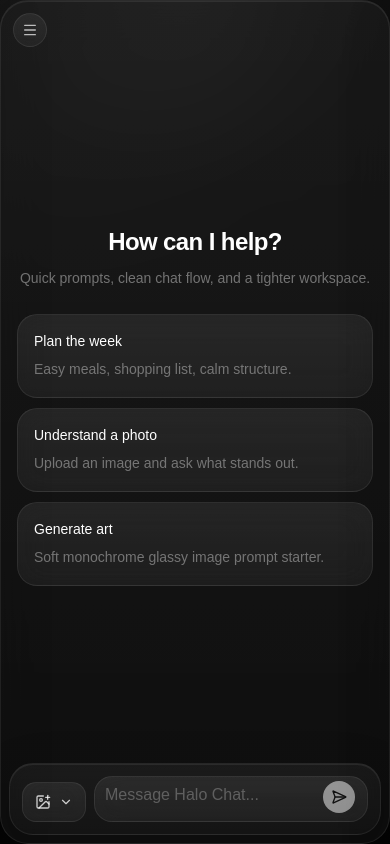
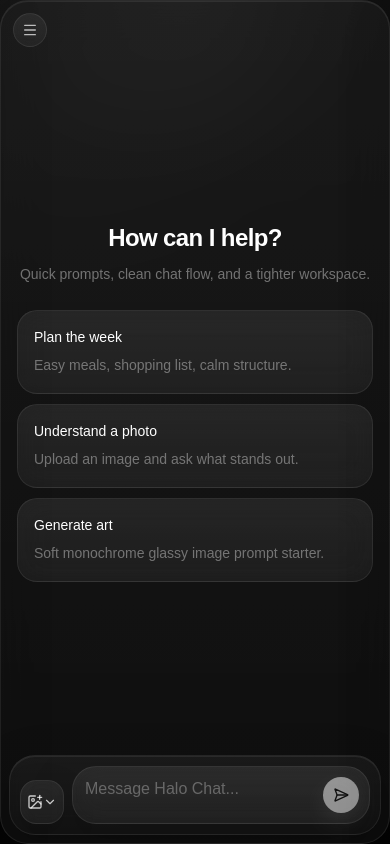
Before and after one commit to anymousxe/anygpt, a Next.js app: page / in a window 390 px wide. Built offline with nearby package versions, Linux system fonts and the light colour scheme.

Commit message:
Polish mobile chat composer layout

```diff
--- a/src/components/chat-app.tsx
+++ b/src/components/chat-app.tsx
@@ -1239,7 +1239,7 @@
                       Quick prompts, clean chat flow, and a tighter workspace.
                     </p>
 
-                    <div className="mt-6 grid gap-2.5 md:grid-cols-3">
+                    <div className="mt-6 grid gap-2.5 sm:grid-cols-2 md:grid-cols-3">
                       {SUGGESTIONS.map((suggestion) => (
                         <button
                           key={suggestion.title}
@@ -1261,7 +1261,7 @@
                   </div>
                 </div>
               ) : (
-                <div className="chat-scroll flex-1 overflow-y-auto px-2.5 pb-2.5 pt-14 sm:px-5 sm:pb-4 sm:pt-5">
+                <div className="chat-scroll flex-1 overflow-y-auto px-2.5 pb-2 pt-14 sm:px-5 sm:pb-4 sm:pt-5">
                   <div className="mx-auto flex w-full max-w-3xl flex-col gap-2.5">
                     {activeChat.messages.map((message) => (
                       <MessageCard
@@ -1279,7 +1279,7 @@
               )}
 
               <div className="shrink-0 px-2 pb-[calc(env(safe-area-inset-bottom)+0.5rem)] sm:px-3 sm:pb-3">
-                <div className="glass-panel-soft rounded-[24px] px-3 py-3 sm:px-4">
+                <div className="glass-panel-soft rounded-[26px] px-2.5 py-2.5 sm:rounded-[24px] sm:px-4 sm:py-3">
                   <div className="mb-2 hidden flex-wrap items-center gap-2 sm:mb-3 sm:flex">
                     <button
                       type="button"
@@ -1343,16 +1343,16 @@
                   </div>
 
                   {queuedAttachments.length > 0 ? (
-                    <div className="chat-scroll mb-2 flex gap-2 overflow-x-auto sm:mb-3 sm:flex-wrap sm:overflow-visible">
+                    <div className="chat-scroll mb-2 flex gap-2 overflow-x-auto pb-1 sm:mb-3 sm:flex-wrap sm:overflow-visible sm:pb-0">
                       {queuedAttachments.map((attachment) => (
                         <div
                           key={attachment.id}
-                          className="relative overflow-hidden rounded-[18px] border border-white/10 bg-white/[0.04] p-1"
+                          className="relative shrink-0 overflow-hidden rounded-[18px] border border-white/10 bg-white/[0.04] p-1"
                         >
                           <img
                             src={attachment.dataUrl}
                             alt={attachment.name}
-                            className="h-16 w-16 rounded-[14px] object-cover"
+                            className="h-14 w-14 rounded-[14px] object-cover sm:h-16 sm:w-16"
                           />
                           <button
                             type="button"
@@ -1430,11 +1430,11 @@
                     </div>
 
                     <div className="flex items-end gap-2 sm:hidden">
-                      <div ref={imageMenuRef} className="relative shrink-0">
+                      <div ref={imageMenuRef} className="relative shrink-0 self-end">
                         <button
                           type="button"
                           onClick={() => setImageMenuOpen((current) => !current)}
-                          className={`glass-control inline-flex h-10 items-center gap-2 rounded-[14px] px-3 text-sm text-white/78 ${
+                          className={`glass-control inline-flex h-11 w-11 items-center justify-center rounded-[16px] text-sm text-white/78 shadow-[0_12px_32px_rgba(0,0,0,0.18)] ${
                             imageMenuOpen ? "glass-control--active text-white" : ""
                           }`}
                           aria-label="Open image options"
@@ -1444,7 +1444,7 @@
                         </button>
 
                         {imageMenuOpen ? (
-                          <div className="glass-panel absolute bottom-full left-0 z-20 mb-2 flex min-w-[180px] flex-col gap-1 rounded-[16px] p-1.5">
+                          <div className="glass-panel absolute bottom-full left-0 z-20 mb-2 flex min-w-[190px] flex-col gap-1 rounded-[18px] p-1.5 shadow-[0_24px_60px_rgba(0,0,0,0.28)]">
                             <button
                               type="button"
                               onClick={() => uploadInputRef.current?.click()}
@@ -1472,7 +1472,7 @@
                         ) : null}
                       </div>
 
-                      <div className="glass-control relative flex min-h-[46px] flex-1 items-end rounded-[18px] px-2.5 py-1.5">
+                      <div className="glass-control relative flex min-h-[58px] flex-1 items-end rounded-[24px] border-white/10 bg-white/[0.045] px-3 py-2 shadow-[0_18px_50px_rgba(0,0,0,0.2)]">
                         <textarea
                           ref={mobileTextareaRef}
                           value={composer}
@@ -1500,12 +1500,12 @@
                                 ? "Ask about these images..."
                                 : `Message ${APP_NAME}...`
                           }
-                          className="min-h-[32px] max-h-[15vh] w-full resize-none bg-transparent pr-10 text-[14px] leading-6 text-white placeholder:text-white/26 focus:outline-none"
+                          className="min-h-[40px] max-h-[24vh] w-full resize-none bg-transparent pr-12 pt-0.5 text-[16px] leading-[1.45] text-white placeholder:text-white/30 focus:outline-none"
                         />
                         <button
                           type="submit"
                           disabled={!canSend}
-                          className="absolute right-3 bottom-2 inline-flex h-8 w-8 items-center justify-center rounded-full bg-white text-black transition disabled:opacity-50"
+                          className="absolute right-2.5 bottom-2.5 inline-flex h-9 w-9 items-center justify-center rounded-full bg-white text-black shadow-[0_10px_24px_rgba(255,255,255,0.14)] transition disabled:opacity-50"
                         >
                           <SendHorizontal className="h-4 w-4" />
                         </button>
```
